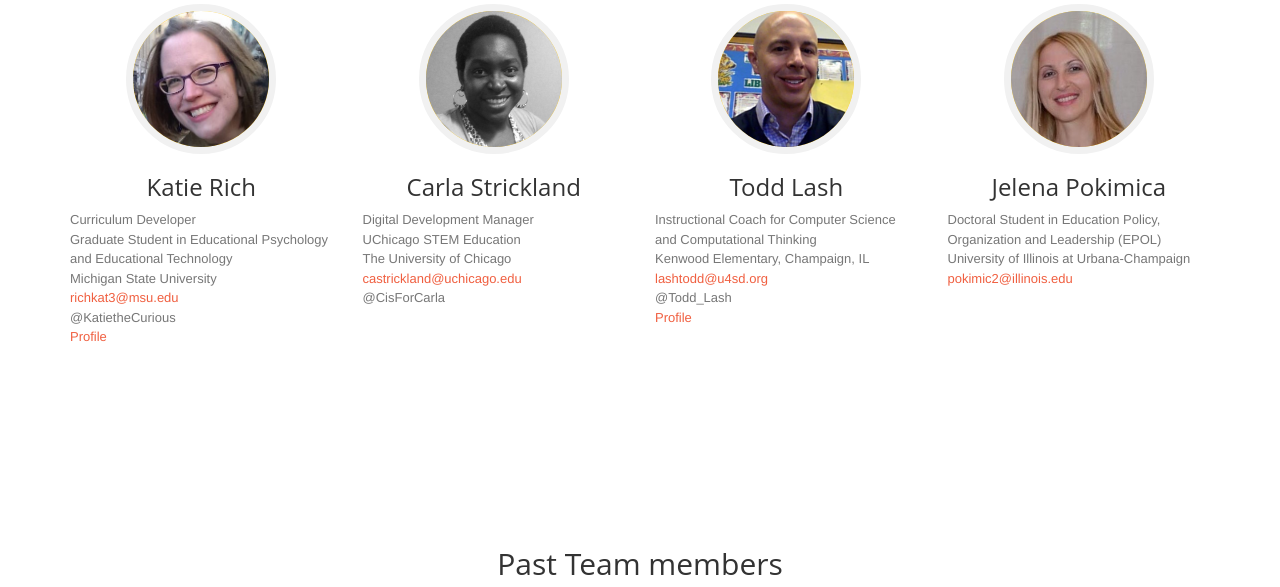
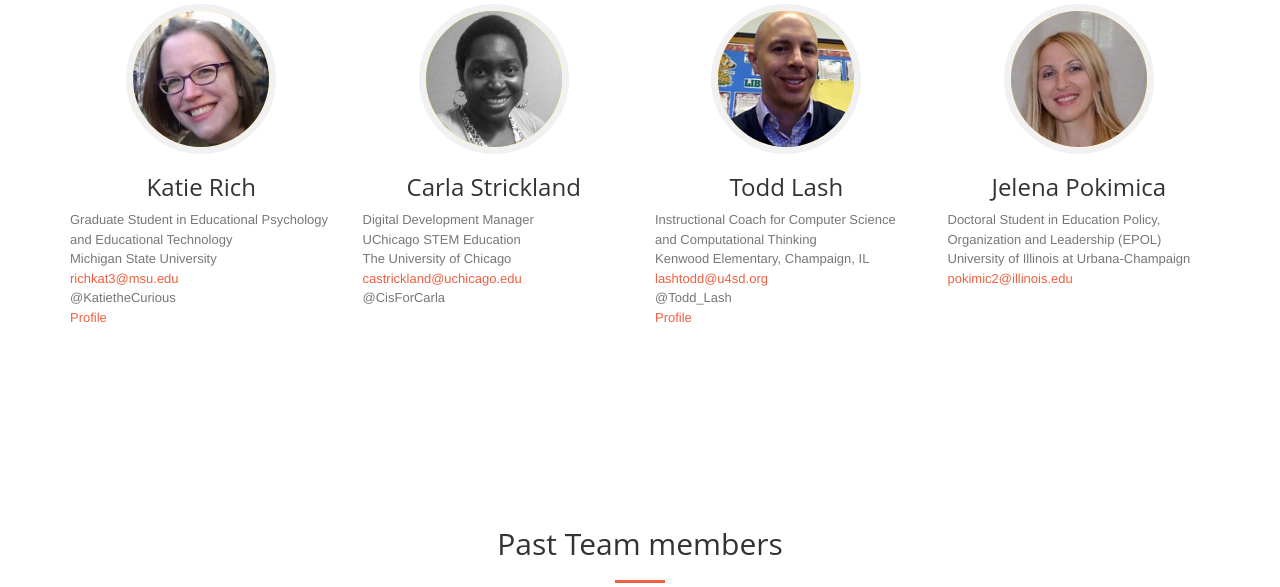
Before and after one commit to everydaycomputing/everydaycomputing.org, a Python web app: template public_site/templates/public_about.html in a window 1280 px wide. Shown: the part 1148-1735 px from the top of the page. Run offline with Jinja, Linux system fonts and the light colour scheme; the template is opened without the code that fills it, so the values that code supplies are empty; some libraries are stand-ins or nearby versions.

Commit message:
Minor fix to Katie Rich's bio info

```diff
--- a/public_site/templates/public_about.html
+++ b/public_site/templates/public_about.html
@@ -103,7 +103,7 @@
         <div class="service-box">
           <img src="/static/img/portfolio/rich.jpg" class="img-circle timeline-image" alt="">
           <h3>Katie Rich</h3>
-          <p class="text-muted">Curriculum Developer<br/> Graduate Student in Educational Psychology and Educational Technology<br/> Michigan State University<br/>
+          <p class="text-muted">Graduate Student in Educational Psychology and Educational Technology<br/> Michigan State University<br/>
             <a href="mailto:richkat3@msu.edu">richkat3@msu.edu</a>
             <br/>@KatietheCurious
             <br/>
```
